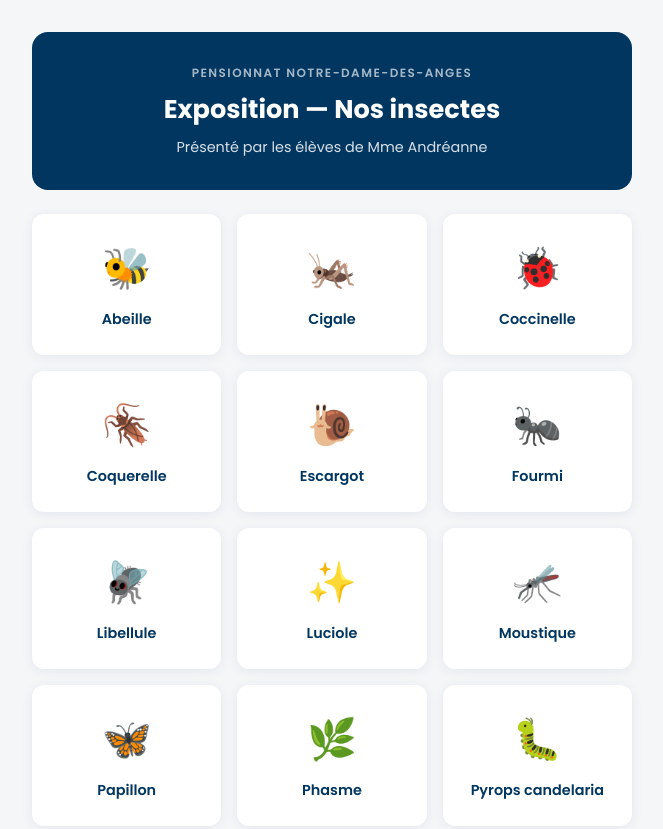
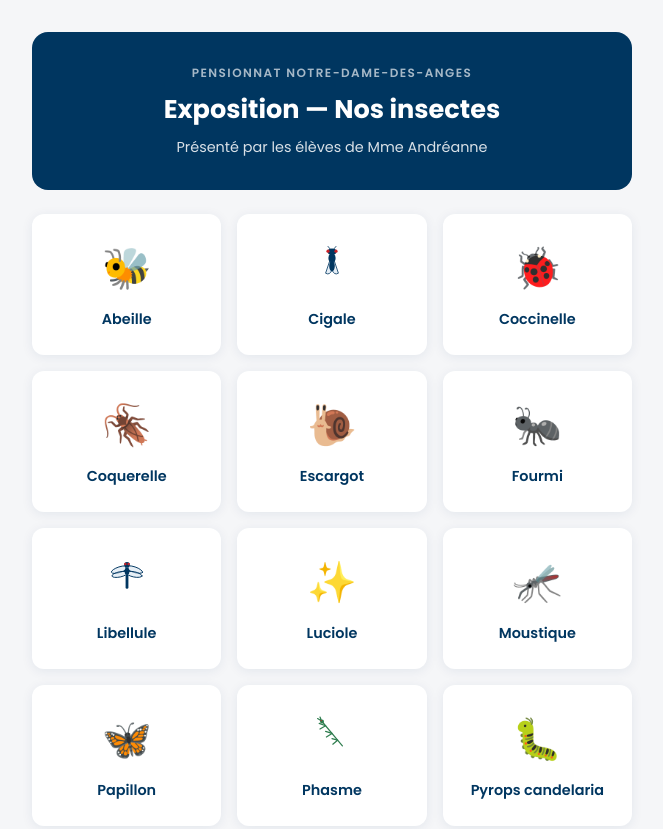
Before and after one commit to Gilles514/insectes, a plain HTML site: page index.html in a window 1280 px wide. Shown: the top 829 px of the page, without its empty margins (308-971 px from the left). Drawn offline with Linux system fonts and the light colour scheme.

Commit message:
Replace insect links with SVG representations

```diff
--- a/index.html
+++ b/index.html
@@ -59,16 +59,16 @@
     </div>
     <div class="grid">
         <a class="insect-link" href="abeille.html"><span class="emoji">🐝</span><span class="name">Abeille</span></a>
-        <a class="insect-link" href="cigale.html"><span class="emoji">🦗</span><span class="name">Cigale</span></a>
+        <a class="insect-link" href="cigale.html"><span class="emoji"><svg viewBox="0 0 100 100" width="40" height="40" xmlns="http://www.w3.org/2000/svg"><g fill="#cfe0ee" fill-opacity="0.55" stroke="#003660" stroke-width="2" stroke-linejoin="round"><path d="M50 30 L34 78 Q44 84 50 70 Z"/><path d="M50 30 L66 78 Q56 84 50 70 Z"/></g><g fill="#003660"><ellipse cx="50" cy="24" rx="11" ry="8"/><circle cx="40" cy="23" r="4" fill="#CB2126"/><circle cx="60" cy="23" r="4" fill="#CB2126"/><ellipse cx="50" cy="40" rx="9" ry="11"/><ellipse cx="50" cy="60" rx="7" ry="13"/></g><g stroke="#003660" stroke-width="2" stroke-linecap="round"><line x1="45" y1="17" x2="40" y2="11"/><line x1="55" y1="17" x2="60" y2="11"/></g></svg></span><span class="name">Cigale</span></a>
         <a class="insect-link" href="coccinelle.html"><span class="emoji">🐞</span><span class="name">Coccinelle</span></a>
         <a class="insect-link" href="coquerelle.html"><span class="emoji">🪳</span><span class="name">Coquerelle</span></a>
         <a class="insect-link" href="escargot.html"><span class="emoji">🐌</span><span class="name">Escargot</span></a>
         <a class="insect-link" href="fourmi.html"><span class="emoji">🐜</span><span class="name">Fourmi</span></a>
-        <a class="insect-link" href="libellule.html"><span class="emoji">🪰</span><span class="name">Libellule</span></a>
+        <a class="insect-link" href="libellule.html"><span class="emoji"><svg viewBox="0 0 100 100" width="40" height="40" xmlns="http://www.w3.org/2000/svg"><g fill="none" stroke="#003660" stroke-width="2.2" stroke-linecap="round"><ellipse cx="32" cy="34" rx="22" ry="7" transform="rotate(-18 32 34)" fill="#cfe0ee" fill-opacity="0.5"/><ellipse cx="68" cy="34" rx="22" ry="7" transform="rotate(18 68 34)" fill="#cfe0ee" fill-opacity="0.5"/><ellipse cx="32" cy="46" rx="20" ry="6.5" transform="rotate(-12 32 46)" fill="#cfe0ee" fill-opacity="0.5"/><ellipse cx="68" cy="46" rx="20" ry="6.5" transform="rotate(12 68 46)" fill="#cfe0ee" fill-opacity="0.5"/></g><g fill="#003660"><circle cx="50" cy="22" r="7"/><circle cx="46" cy="20" r="3" fill="#CB2126"/><circle cx="54" cy="20" r="3" fill="#CB2126"/><ellipse cx="50" cy="38" rx="6" ry="9"/><rect x="46.5" y="46" width="7" height="36" rx="3.5"/></g></svg></span><span class="name">Libellule</span></a>
         <a class="insect-link" href="luciole.html"><span class="emoji">✨</span><span class="name">Luciole</span></a>
         <a class="insect-link" href="moustique.html"><span class="emoji">🦟</span><span class="name">Moustique</span></a>
         <a class="insect-link" href="papillon.html"><span class="emoji">🦋</span><span class="name">Papillon</span></a>
-        <a class="insect-link" href="phasme.html"><span class="emoji">🌿</span><span class="name">Phasme</span></a>
+        <a class="insect-link" href="phasme.html"><span class="emoji"><svg viewBox="0 0 100 100" width="40" height="40" xmlns="http://www.w3.org/2000/svg"><g stroke="#2f7d4f" stroke-width="3" stroke-linecap="round" fill="none"><line x1="24" y1="20" x2="76" y2="82"/><path d="M34 32 L18 26 M34 32 L20 40"/><path d="M50 51 L34 46 M50 51 L36 60"/><path d="M64 68 L50 64 M64 68 L52 78"/><path d="M24 20 L14 14 M24 20 L20 10"/></g><circle cx="25" cy="21" r="5" fill="#2f7d4f"/><circle cx="23" cy="19" r="1.6" fill="#CB2126"/></svg></span><span class="name">Phasme</span></a>
         <a class="insect-link" href="pyrops.html"><span class="emoji">🐛</span><span class="name">Pyrops candelaria</span></a>
         <a class="insect-link" href="sauterelle.html"><span class="emoji">🦗</span><span class="name">Sauterelle</span></a>
         <a class="insect-link" href="ver-de-terre.html"><span class="emoji">🪱</span><span class="name">Ver de terre</span></a>
```
